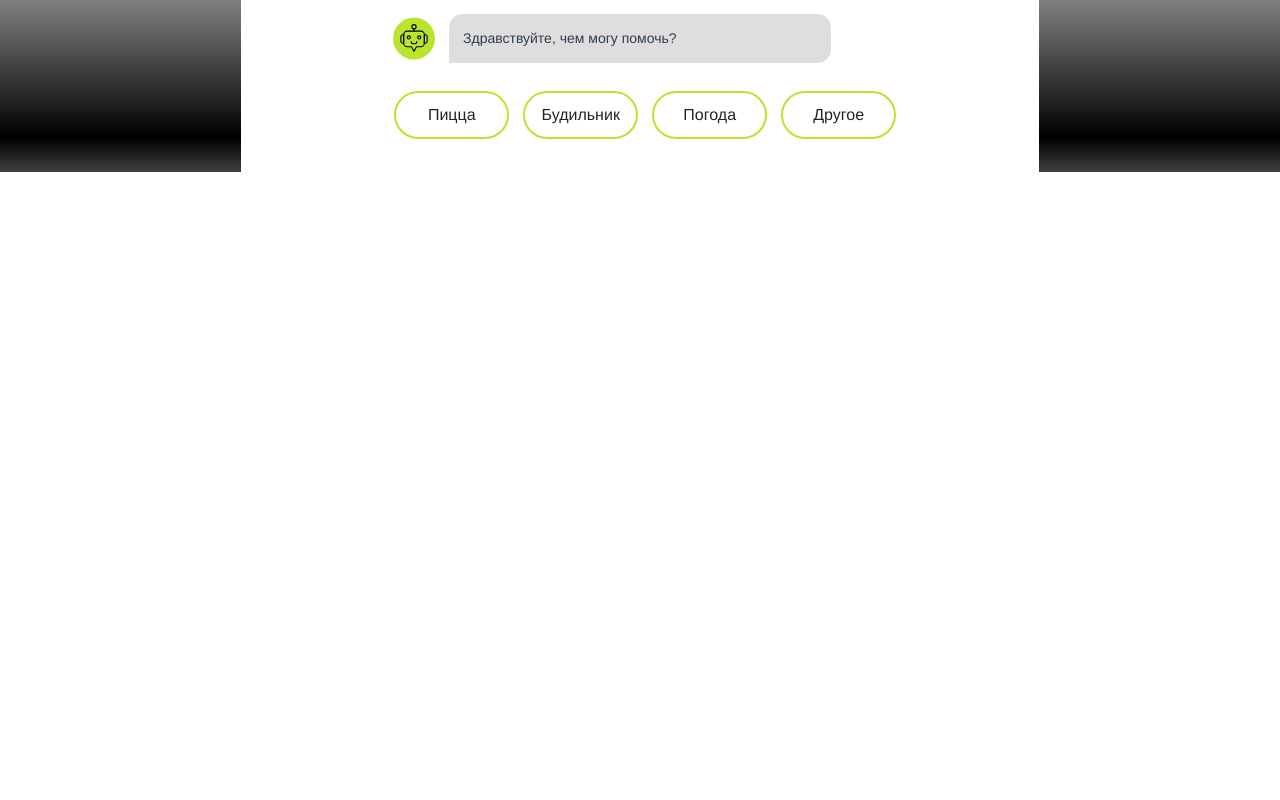
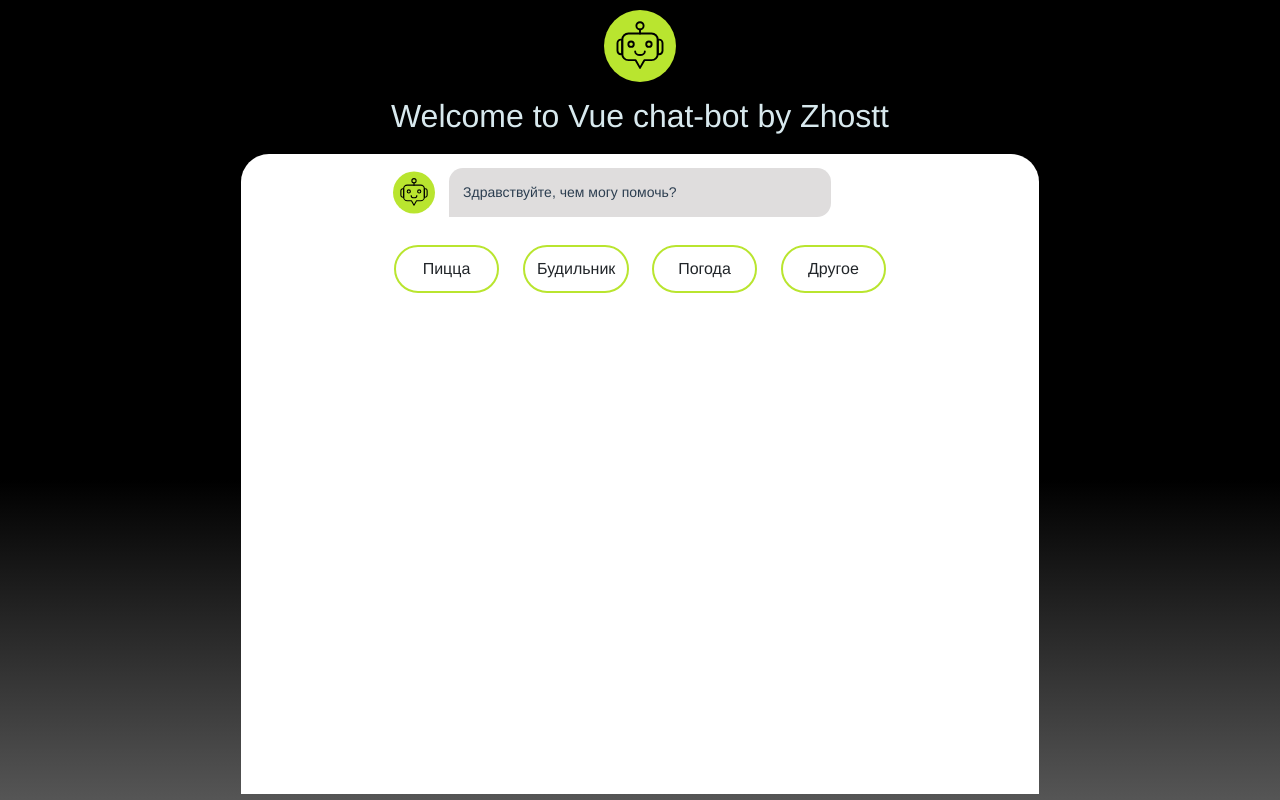
Before and after one commit to Zhostt/Chatbot-Vue, a Vue app: page / in a window 1280 px wide. Built offline with nearby package versions, Linux system fonts and the light colour scheme.

Commit message:
solved samsung fold problem

```diff
--- a/src/App.vue
+++ b/src/App.vue
@@ -1,7 +1,9 @@
 <template>
   <div class="container">
-  <div class="row d-flex  justify-content-center">
-    <div class="chat-window col-12 col-md-12 col-lg-6 ">
+  <div class="row d-flex justify-content-center align-items-center vh-100">
+    <img class="welcome-face py-1" src="/avatars/BotGreen.svg" alt="Welcome-face">
+    <h2 class="welcome">Welcome to Vue chat-bot by Zhostt</h2>
+    <div class="chat-window col-12 col-lg-12">
       <MessageList/>
       <QuestionSelector/>
     </div>
@@ -27,19 +29,28 @@ export default {
   -moz-osx-font-smoothing: grayscale;
   color: #2c3e50;
   font-size: 14px;
-  background: linear-gradient(180deg,grey 0%, black 80%, grey 120%);
+  background: linear-gradient(180deg,black 60%, grey 120%);
+}
+
+.welcome-face {
+  height: 10vh;
+}
+
+.welcome {
+color: rgb(216, 233, 238);
+text-align: center;
 }
 
 .chat-window {
   width: 70%;
   height: 80%;
-  background-color: white
+  background-color: white;
+  overflow-y: scroll;
+  border-radius: 2em 2em 0 0;
 }
 
-.questions-background {
-  background-color: rgb(216, 233, 238);
-  border-top: 1px solid #333 ;
+::-webkit-scrollbar {
+    width: 12px;
 }
 
-
 </style>
--- a/src/components/MessageList.vue
+++ b/src/components/MessageList.vue
@@ -11,7 +11,7 @@
               :alt="this.$store.state.images[message.author].alt">
             <div class="message-body col-10">
               <p class="message-text">{{ message.text }}</p></div>
-              <div class="col-2 avatar"></div>
+              <div class="col-2 avatar avatar-dumper"></div>
             </div>
 
       </div>
@@ -61,4 +61,11 @@
     float: right;
     border-radius: 1em 1em 0em 1em;
   }
+  @media screen and (min-width: 0px) and (max-width: 480px){
+    .message-text {
+      margin: 0em;
+      margin-bottom: 1em;
+  }
+}
+
 </style>
--- a/src/components/QuestionSelector.vue
+++ b/src/components/QuestionSelector.vue
@@ -1,6 +1,6 @@
 <template>
     <div class="container questions">
-        <div class="user-questions row justify-content-center">
+        <div class="user-questions row justify-content-center"  ref="scrollToMe">
             <div class="col-lg-8">
             <div class="row ">
                 <div
@@ -8,7 +8,7 @@
                     v-for="question in this.$store.state.possibleQuestions"
                     v-bind:key="question.id"
                 >
-                    <button class="question btn question-button" role="'button" @click="handleQuestion(question)">{{ question.text }}</button>
+                    <button class="question btn question-button" role="button" @click="handleQuestion(question)">{{ question.text }}</button>
                 </div>
             </div>
             </div>
@@ -33,8 +33,10 @@
                         author: 'user',
                     }
 
-                    setTimeout((() => this.addUserMessage(newMessage)),200)
-                    setTimeout((() => this.addBotMessage(newMessage)),500)
+                    setTimeout((() => this.addUserMessage(newMessage)),100)
+                    setTimeout((() => this.addBotMessage(newMessage)),200)
+                    setTimeout((() => this.scrollToElement()),300)
+
             },
 
 
@@ -48,7 +50,17 @@
                                 .find(answer => answer.id === questionId)
                 this.$store.commit('addMessage', botAnswer)
             },
+
+
+            scrollToElement() {
+                const el = this.$refs.scrollToMe;
+                console.log(el)
+                if (el) {
+                // Use el.scrollIntoView() to instantly scroll to the element
+                el.scrollIntoView({behavior: 'smooth'});
+                    }
             },
+    }
   }
 
 </script>
@@ -59,15 +71,15 @@
     }
     .user-questions {
         margin-bottom: 1em;
-        padding:1em 0;
+        padding: 1em 0;
     }
     .question-button {
         border: 2px solid #B9E52F;
-        width: 110%;
+        min-width: 100%;
         margin-bottom: 5px;
         height: 3em;
         border-radius: 3em;
-     }
+        }
      .question-button:hover {
         background-color: #B9E52F;
      }
```
